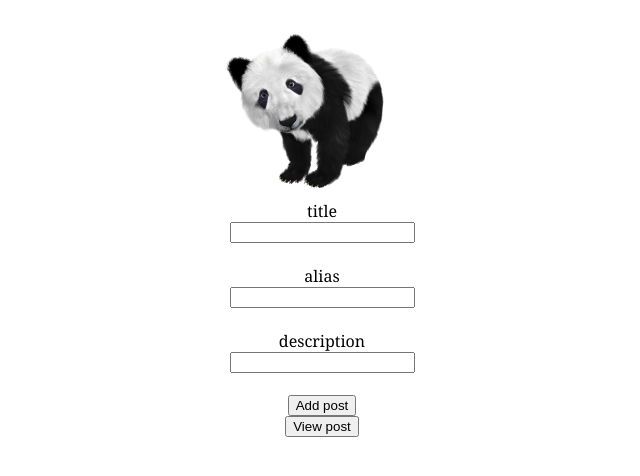
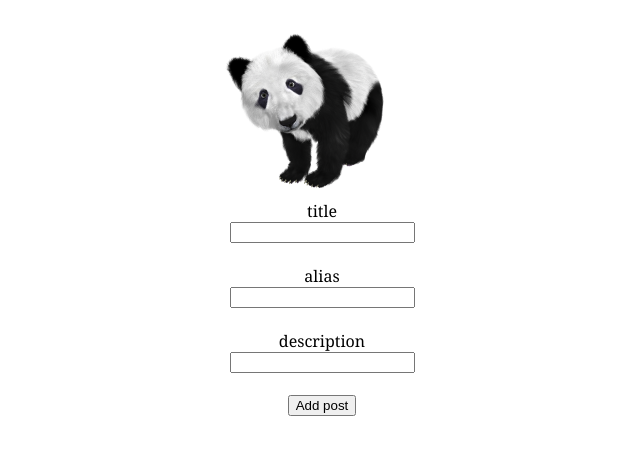
Before and after one commit to eheath30/Telegraph-Clone-Panda-Post, a plain HTML site: page client/index.html in a window 1280 px wide. Shown: the whole page, without its empty margins (318-958 px from the left). Drawn offline with Linux system fonts and the light colour scheme; no server answers.

Commit message:
removed view button

```diff
--- a/client/index.html
+++ b/client/index.html
@@ -26,7 +26,7 @@
             <!-- <input type="submit" id="submit" value="Add post" onclick="window.open('http://127.0.0.1:5502/client/results.html'); return false"> -->
             <input type="submit" id="submit" value="Add post">
 
-            <input type="button" id="view" value="View post">
+
         </form>
     </div>
 
```
